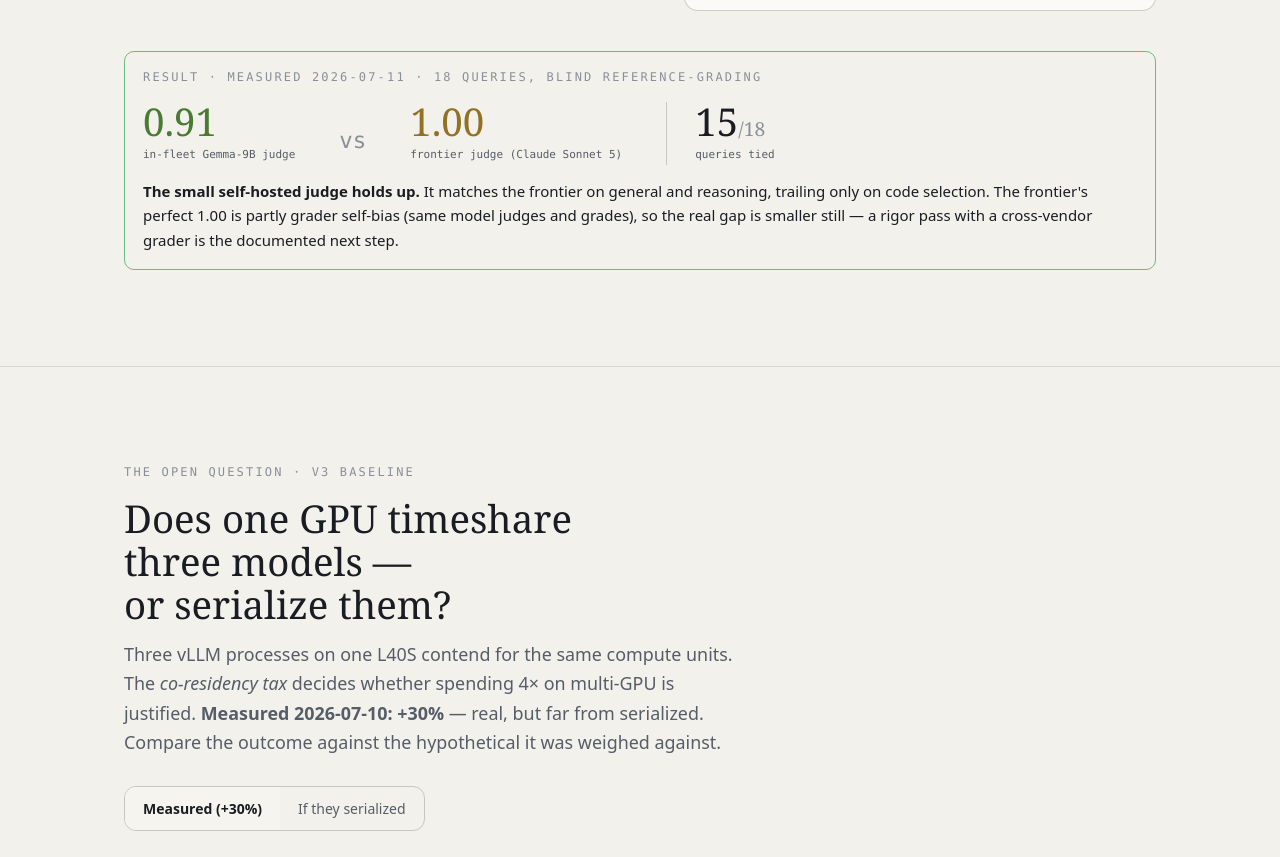
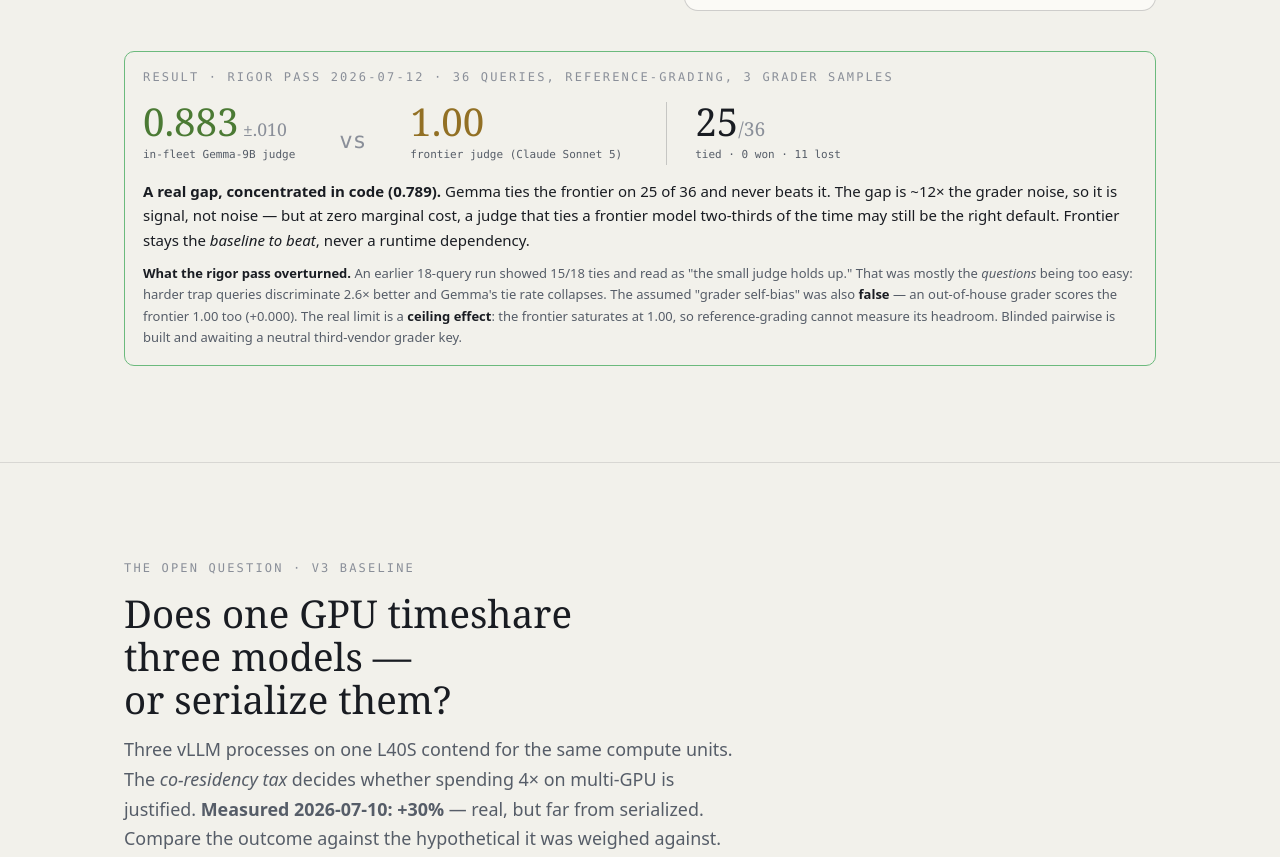
Before and after one commit to lciacci/conclave, a plain HTML site: page docs/conclave-overview.html in a window 1280 px wide. Shown: the part 3307-4164 px from the top of the page. Drawn offline with Linux system fonts and the light colour scheme.

Commit message:
docs(overview): correct the presentation to the rigor-pass result
The overview still showed 0.91 / 15-of-18 / 'the small self-hosted judge holds
up', and repeated the grader-self-bias caveat that the rigor pass showed to be
false. It was the most public-facing artifact in the repo and it contradicted the
measurement.

Now: 0.883 ± .010, 25/36 tied, 0 won, 11 lost, weakness in code (0.789) — plus a
short note on what the rigor pass overturned (easy questions inflated the tie
rate; the self-bias was +0.000; the real limit is a ceiling effect).

```diff
--- a/docs/conclave-overview.html
+++ b/docs/conclave-overview.html
@@ -464,14 +464,15 @@
     </div>
 
     <div class="verdict-line notjust" style="margin-top:40px;">
-      <p class="eyebrow" style="margin-bottom:14px;">Result · measured 2026-07-11 · 18 queries, blind reference-grading</p>
+      <p class="eyebrow" style="margin-bottom:14px;">Result · rigor pass 2026-07-12 · 36 queries, reference-grading, 3 grader samples</p>
       <div style="display:flex; flex-wrap:wrap; gap:28px 44px; align-items:flex-end; margin-bottom:14px;">
-        <div><div style="font-family:var(--serif); font-size:2.4rem; line-height:1; color:var(--general);">0.91</div><div style="font-family:var(--mono); font-size:11px; color:var(--ink-muted); margin-top:6px;">in-fleet Gemma-9B judge</div></div>
+        <div><div style="font-family:var(--serif); font-size:2.4rem; line-height:1; color:var(--general);">0.883<span style="font-size:1.1rem; color:var(--ink-faint);"> ±.010</span></div><div style="font-family:var(--mono); font-size:11px; color:var(--ink-muted); margin-top:6px;">in-fleet Gemma-9B judge</div></div>
         <div style="font-family:var(--mono); color:var(--ink-faint); font-size:1.4rem; padding-bottom:6px;">vs</div>
         <div><div style="font-family:var(--serif); font-size:2.4rem; line-height:1; color:var(--brass);">1.00</div><div style="font-family:var(--mono); font-size:11px; color:var(--ink-muted); margin-top:6px;">frontier judge (Claude Sonnet 5)</div></div>
-        <div style="border-left:1px solid var(--line-strong); padding-left:28px;"><div style="font-family:var(--serif); font-size:2.4rem; line-height:1; color:var(--ink);">15<span style="font-size:1.2rem; color:var(--ink-faint);">/18</span></div><div style="font-family:var(--mono); font-size:11px; color:var(--ink-muted); margin-top:6px;">queries tied</div></div>
+        <div style="border-left:1px solid var(--line-strong); padding-left:28px;"><div style="font-family:var(--serif); font-size:2.4rem; line-height:1; color:var(--ink);">25<span style="font-size:1.2rem; color:var(--ink-faint);">/36</span></div><div style="font-family:var(--mono); font-size:11px; color:var(--ink-muted); margin-top:6px;">tied · 0 won · 11 lost</div></div>
       </div>
-      <p style="font-size:15px; color:var(--ink); margin:0;"><b>The small self-hosted judge holds up.</b> It matches the frontier on general and reasoning, trailing only on code selection. The frontier's perfect 1.00 is partly grader self-bias (same model judges and grades), so the real gap is smaller still — a rigor pass with a cross-vendor grader is the documented next step.</p>
+      <p style="font-size:15px; color:var(--ink); margin:0 0 10px;"><b>A real gap, concentrated in code (0.789).</b> Gemma ties the frontier on 25 of 36 and never beats it. The gap is ~12× the grader noise, so it is signal, not noise — but at zero marginal cost, a judge that ties a frontier model two-thirds of the time may still be the right default. Frontier stays the <i>baseline to beat</i>, never a runtime dependency.</p>
+      <p style="font-size:13px; color:var(--ink-muted); margin:0;"><b>What the rigor pass overturned.</b> An earlier 18-query run showed 15/18 ties and read as "the small judge holds up." That was mostly the <i>questions</i> being too easy: harder trap queries discriminate 2.6× better and Gemma's tie rate collapses. The assumed "grader self-bias" was also <b>false</b> — an out-of-house grader scores the frontier 1.00 too (+0.000). The real limit is a <b>ceiling effect</b>: the frontier saturates at 1.00, so reference-grading cannot measure its headroom. Blinded pairwise is built and awaiting a neutral third-vendor grader key.</p>
     </div>
   </div>
 </section>
@@ -526,7 +527,7 @@
       </div>
       <div class="phase active">
         <div><div class="pv">v3</div><span class="status done">thesis proven</span></div>
-        <div><h3>Ensemble + judge — the thesis</h3><p class="pd">Client-side orchestrator built and verified. Contention baseline captured (+30% → multi-GPU dismissed); the fleet boots clean on additive memory slices. Judge eval run: the in-fleet Gemma-9B judge ties a frontier judge on 15 of 18 queries — a small self-hosted judge holds up. The pedagogically interesting phase, done.</p></div>
+        <div><h3>Ensemble + judge — the thesis</h3><p class="pd">Client-side orchestrator built and verified. Contention baseline captured (+30% → multi-GPU dismissed); the fleet boots clean on additive memory slices. Judge eval run and then put through a rigor pass: the in-fleet Gemma-9B judge ties a frontier judge on 25 of 36 queries and loses 11, trailing on code — a real gap, but a cheap judge that ties two-thirds of the time. The pedagogically interesting phase, done.</p></div>
       </div>
       <div class="phase">
         <div><div class="pv">v4</div><span class="status next">maybe</span></div>
```
